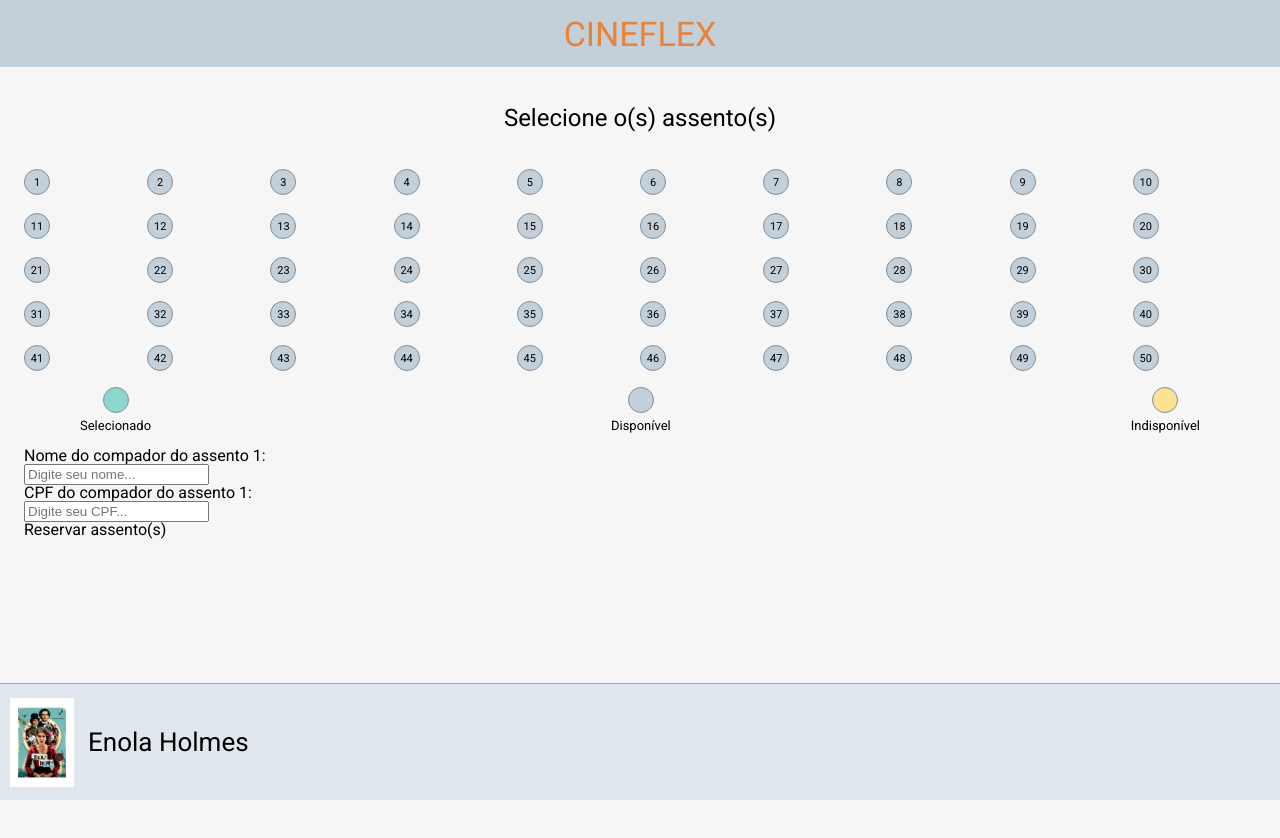
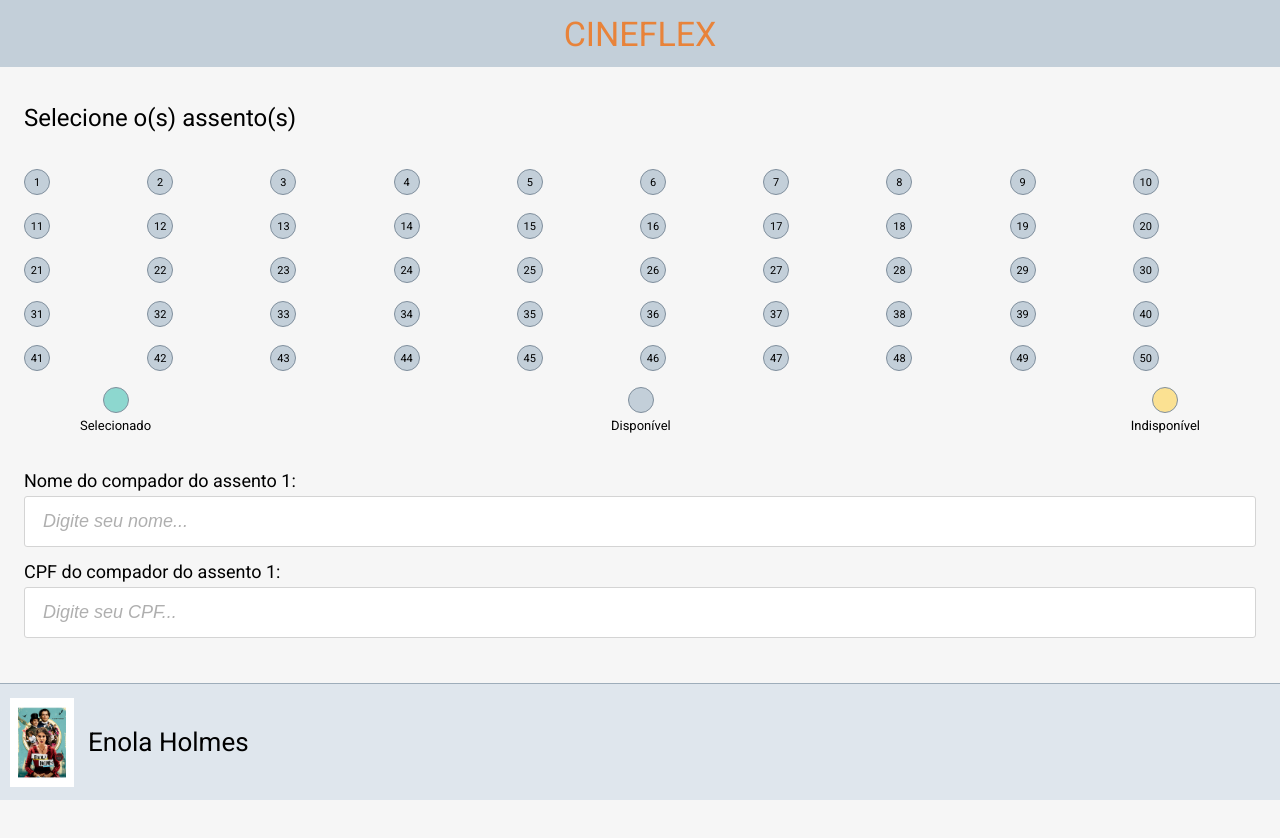
Before and after one commit to brunomguimaraes/Project-09---Cineflex, a JavaScript app: page /sessao in a window 1280 px wide. Shown: the top 838 px of the page. Built offline with nearby package versions, Linux system fonts and the light colour scheme.

Commit message:
Implemented: Layout for Seats Selection screen is finished

```diff
--- a/package.json
+++ b/package.json
@@ -6,6 +6,7 @@
     "@testing-library/jest-dom": "^5.14.1",
     "@testing-library/react": "^11.2.7",
     "@testing-library/user-event": "^12.8.3",
+    "axios": "^0.21.1",
     "react": "^17.0.2",
     "react-dom": "^17.0.2",
     "react-router-dom": "^5.2.1",
--- a/src/SeatsSelection/SeatsSelection.css
+++ b/src/SeatsSelection/SeatsSelection.css
@@ -1,15 +1,15 @@
 .seats-screen {
     width: 100%;
     margin-top: 67px;
-    padding: 0px min(calc((100vw - 260px) / 2),24px);
-    padding-bottom: 117px;
+    padding: 0px min(calc((100vw - 260px) / 2),24px) 117px;
+    display: flex;
+    flex-direction: column;
+    justify-content: center;
 }
 
 .seats-screen > p {
-    width: 100%;
     display: inline-block;
     margin: 39px 0px;
-    text-align: center;
     font-size: 24px;
 }
 
@@ -62,8 +62,35 @@
     background-color: #FBE192;
 }
 
-.seats-screen .clients-data {
+.seats-screen .clients-info {
+    margin-top: 24px;
     display: flex;
     flex-direction: column;
     font-size: 18px;
 }
+
+.seats-screen .clients-info input {
+    width: 100%;
+    height: 51px;
+    margin: 6px 0px 16px;
+    border: 1px solid #D4D4D4;
+    border-radius: 3px;
+    outline : none;
+    padding-left: 18px;
+    font-size: 18px;
+}
+
+.seats-screen .clients-info input::placeholder {
+    color: #AFAFAF;
+    font-style: italic;
+}
+
+.seats-screen .forward {
+    width: 225px;
+    height: 42px;
+    background-color: #E8833A;
+    border-radius: 3px;
+    color: #FFFFFF;
+    font-size: 18px;
+    margin: 40px auto 0px;
+}
--- a/src/Top and Bottom Bars/TopBar.css
+++ b/src/Top and Bottom Bars/TopBar.css
@@ -9,7 +9,7 @@ header {
     font-size: 34px;
     color: #E8833A;
     position: fixed;
-    top: 0;
-    left: 0;
+    top: 0px;
+    left: 0px;
     z-index: 2;
 }
```
Also changed, not shown: 1 other file (tests, documents, lock files or other folders).
